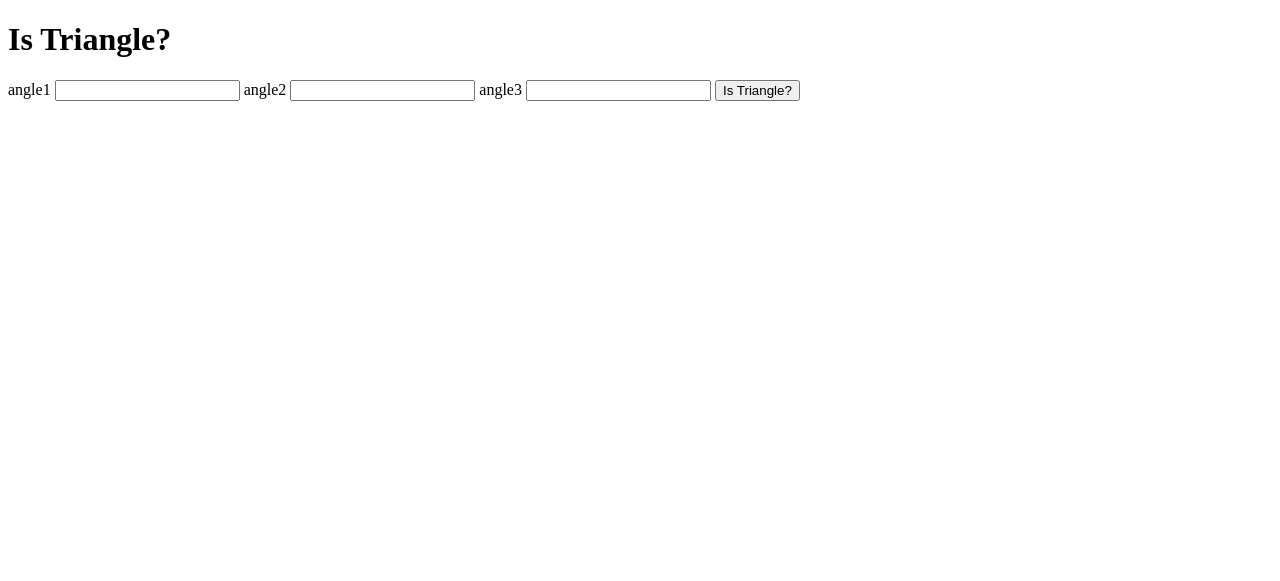
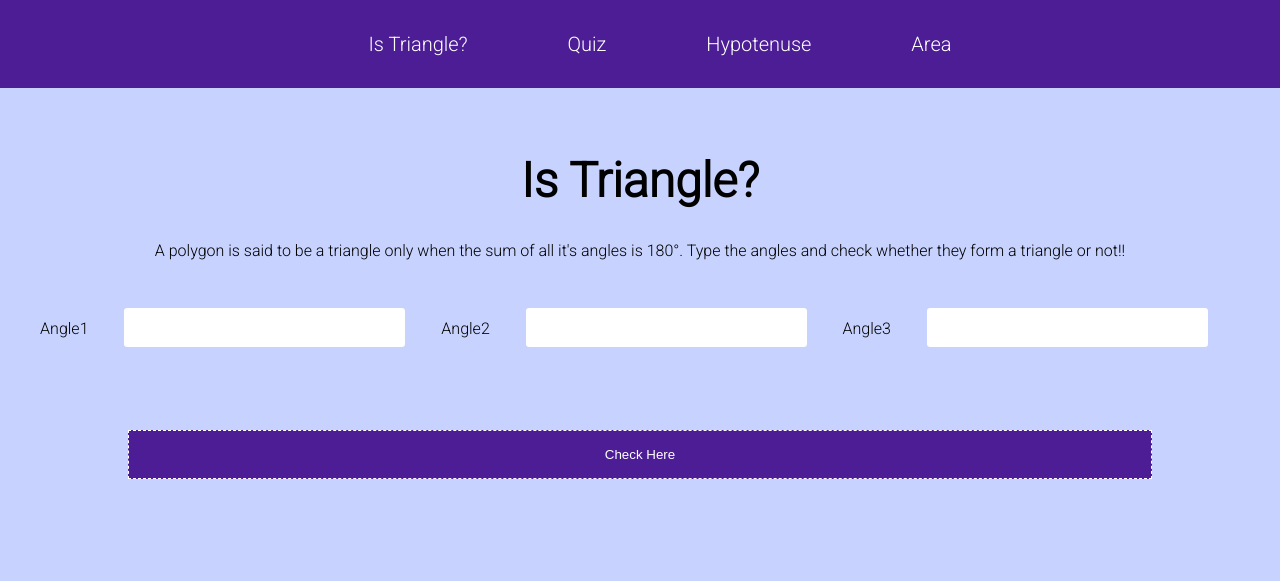
Before and after one commit to NeeshuSharmaa/fun-with-triangles, a plain HTML site: page index.html in a window 1280 px wide. Drawn offline with Linux system fonts and the light colour scheme.

Commit message:
Refactor: styling

```diff
--- a/index.html
+++ b/index.html
@@ -5,17 +5,31 @@
     <meta http-equiv="X-UA-Compatible" content="IE=edge">
     <meta name="viewport" content="width=device-width", initial-scale="1.0">
     <title>Triangle</title>
+    <link href="style.css" rel="stylesheet" >
 </head>
 <body>
+    <nav id="nav-bar">
+        <ul id="nav-list">
+            <li class="inline-item-list"><a class="link" href="index.html" >Is Triangle?</a></li>
+            <li class="inline-item-list"><a class="link" href="quiz.html" >Quiz</a></li>
+            <li class="inline-item-list"><a class="link" href="hypotenuse.html" >Hypotenuse</a></li>
+            <li class="inline-item-list"><a class="link" href="area.html" >Area</a></li>
+        </ul>
+    </nav>
     <h1>Is Triangle?</h1>
-    <label for="angle1">angle1</label>
-    <input type="text" class="angle-input" id="angle1" />
-    <label for="angle2">angle2</label>
-    <input type="text" class="angle-input" id="angle2" />
-    <label for="angle3">angle3</label>
-    <input type="text" class="angle-input" id="angle3"/>
-    <button id="is-triangle-btn">Is Triangle?</button>
-    <div id="output"></div>
+    <center>
+        <p>A polygon is said to be a triangle only when the sum of all it's angles is 180°. Type the angles and check whether they form a triangle or not!!</p>
+        <label for="angle1">Angle1</label>
+        <input type="text" class="angle-input" id="angle1" />
+        <label for="angle2">Angle2</label>
+        <input type="text" class="angle-input" id="angle2" />
+        <label for="angle3">Angle3</label>
+        <input type="text" class="angle-input" id="angle3"/><br><br>
+        <button id="is-triangle-btn" onmouseover="" style="cursor: pointer">Check Here</button><br><br>
+        <div id="output"></div>
+    </center>
+
+
     <script src="index.js" type="text/javascript"></script>
 </body>
 </html>
--- a/index.js
+++ b/index.js
@@ -17,21 +17,21 @@ function isTriangle() {
             console.log(Number(angle1));
             const sumOfAngles = calculateSumOfAngles(Number(angle1), Number(angle2),Number (angle3));
             if(sumOfAngles===180) {
-                outputE1.innerText="Yay, The angles form a triangle";
+                outputE1.innerText="Yayee!! The angles form a triangle.";
                 // console.log("Yay, The angles form a triangle")
             }
             else {
-                outputE1.innerText="Oh oh! The angles don't form a triangle";
+                outputE1.innerText="Oh oh! The angles don't form a triangle.";
                 // console.log("Oh oh! The angles don't form a triangle");
             }
         }
         else {
-            outputE1.innerText="Type the numbers!!"
+            outputE1.innerText="Type the numbers, please!! -_-"
         }
 
     }
     else {
-        outputE1.innerText="Enter all the values"
+        outputE1.innerText="Enter all the values, please!! -_- "
     }
 }
 
--- a/style.css
+++ b/style.css
@@ -1,6 +1,66 @@
-.area-style {
-    background-color: skyblue;
-    display: inline-block;
-    height: 2rem;
-    padding: 0.5rem;
+@import url('https://fonts.googleapis.com/css2?family=Noto+Sans+Mono:wght@300&family=Open+Sans&family=Roboto:ital,wght@0,300;1,400&display=swap');
+
+body {
+    background-color: #c7d2fe;
+    margin: 0px;
+    padding: 0px;
+    font-family: 'Roboto', sans-serif;
 }
+#nav-bar{
+    display: flex;
+    flex-wrap:wrap;
+    justify-content:center;
+    flex-direction: row;
+    margin-bottom: 4rem;
+    background-color:#4c1d95;
+}
+
+.nav-list{
+    list-style-type: none;
+    display:inline-flex;
+
+}
+.inline-item-list{
+    display:inline-flex;
+
+}
+.link {
+    text-decoration-line: none;
+    color: white;
+    list-style-type: none;
+    padding:1rem 3rem;
+    font-size:20px;
+}
+
+h1{
+    margin:2rem;
+    font-size:3rem;
+    text-align: center;
+}
+#ques-container{
+    display:flex;
+    flex-wrap:wrap;
+}
+.angle-input{
+    padding:0.5rem;
+    margin:2rem;
+    font-size:20px;
+    border-radius:0.2rem;
+    border-width:0px;
+}
+
+#is-triangle-btn{
+    margin:2rem;
+    padding:1rem 0.2rem;;
+    width:80%;
+    color: white;
+    background-color: #4c1d95;
+    border-width:0.1rem;
+    border-color:white;
+    border-style: dashed;
+}
+
+#output{
+    padding: 1rem 2rem 2rem 2rem;
+    font-size:1.5rem;
+}
```
Also changed, not shown: area.html (+12 -1 lines), hypotenuse.html (+9 -0 lines), quiz.html (+9 -0 lines).
